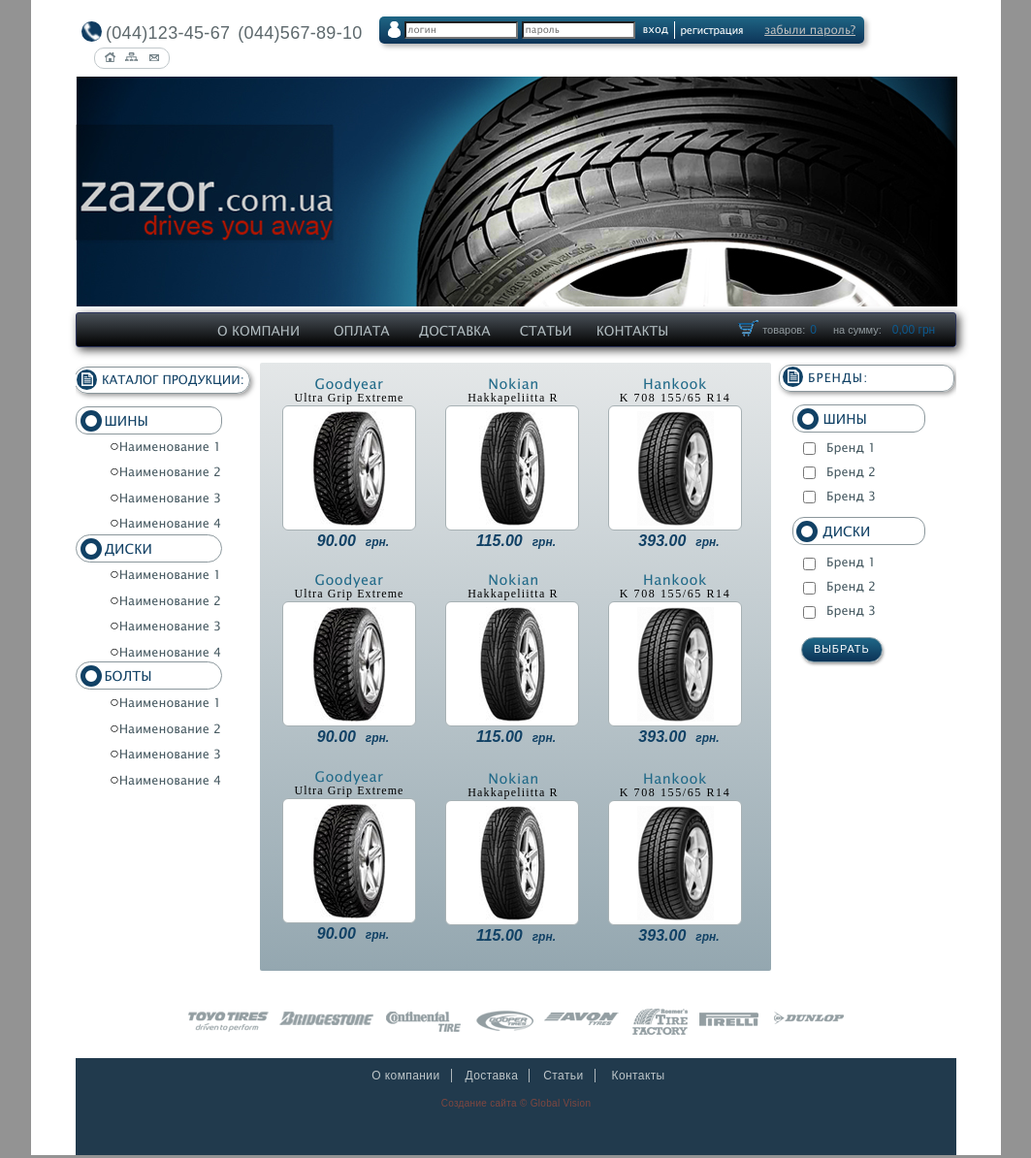
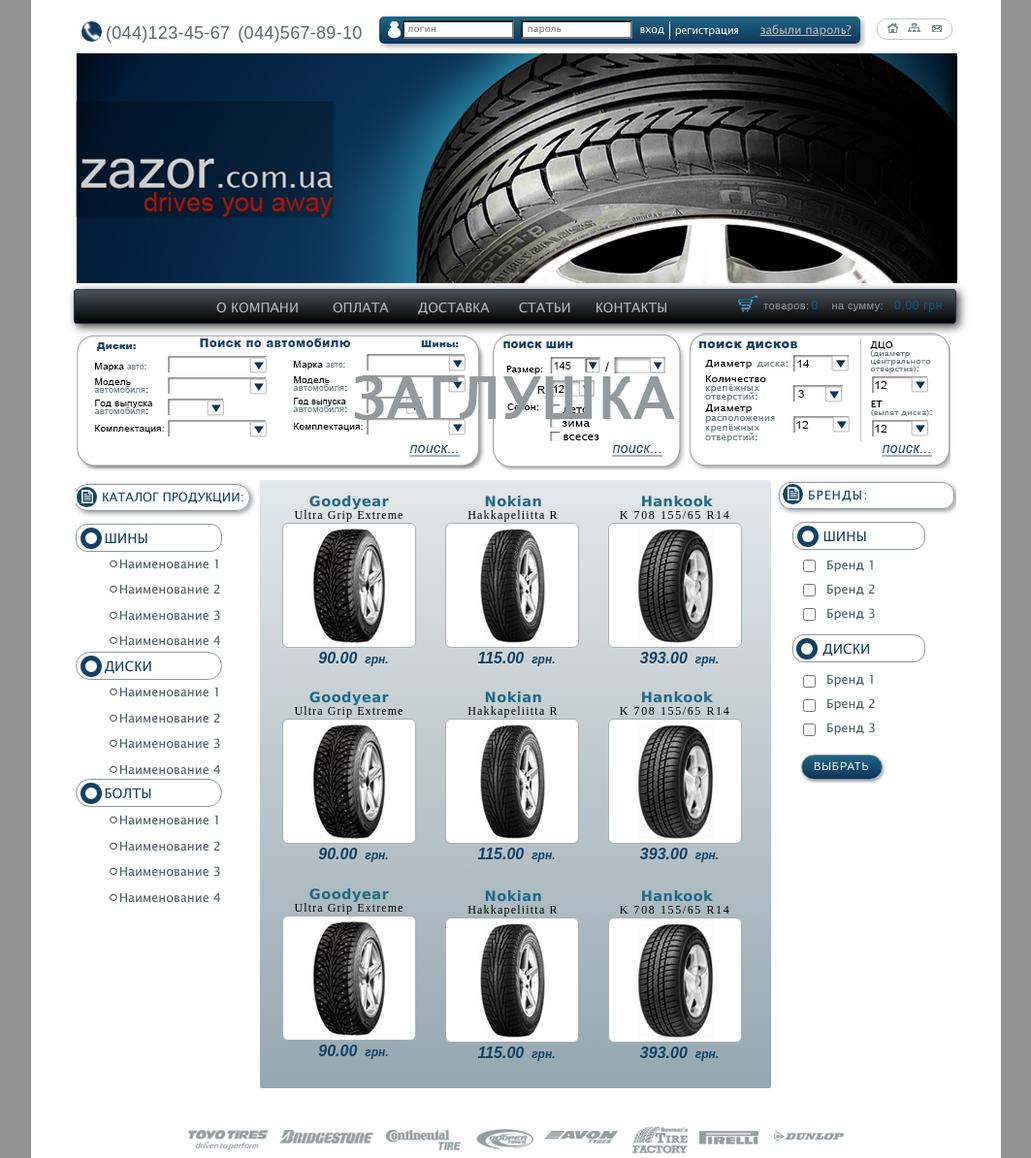
Before and after one commit to Emiltito/emiltito.github.io, a plain HTML site: page mylubs/html/06/index.html in a window 1280 px wide. Shown: the top 1194 px of the page at 97% size, without its empty margins (108-1171 px from the left). Drawn offline with Linux system fonts and the light colour scheme.

Commit message:
поправил

```diff
--- a/mylubs/html/06/css/style.css
+++ b/mylubs/html/06/css/style.css
@@ -24,6 +24,7 @@ body {
 
 header {
   position: relative;
+  width: 908px;
   padding: 17px 6px 8px 6px;
 }
 
@@ -70,15 +71,32 @@ header {
   vertical-align: middle;
 }
 
-.authorization input[type=text], input[type=password] {
-  width: 108px;
+.authorization input[type=text] {
+    width: 105px;
+    font-size: 10px;
+    line-height: 15px;
+    font-family: "Lucida Sans Unicode", Arial, sans-serif;
+    color: #97a2a6;
+    border-radius: 1px;
+    vertical-align: middle;
+    margin-left: -2px;
+    padding: 0px 2px 0px 4px;
+    margin-top: -1px;
+}
+
+.authorization input[type=password] {
+  width: 103px;
   font-size: 10px;
-  line-height: 12px;
+  line-height: 15px;
   font-family: "Lucida Sans Unicode", Arial, sans-serif;
   color: #97a2a6;
   padding-right: 3px;
+  padding-left: 5px;
   border-radius: 1px;
   vertical-align: middle;
+  margin-left: 3px;
+  padding: 0px 3px 0px 5px;
+  margin-top: -1px;
 }
 
 .authorization input[type=submit] {
@@ -89,7 +107,13 @@ header {
   background: transparent;
   border: none;
   vertical-align: middle;
+  letter-spacing: -0.4px;
   padding: 1px 2px 3px 4px;
+}
+
+.authorization input:placeholder  {
+  margin-left: 2px;
+  padding-left: 0px;
 }
 
 .reg a{
@@ -98,12 +122,12 @@ header {
   font-family: "Lucida Sans Unicode", Arial, sans-serif;
   text-decoration: none;
   vertical-align: middle;
-  letter-spacing: -0.4px;
+  letter-spacing: -0.3px;
+  margin-left: -1px;
 
 }
 
 .reg a:hover{
-
   text-decoration: underline;
   vertical-align: middle;
 
@@ -139,31 +163,35 @@ header {
   padding: 0 3px;
 }
 
-nav {
+.menu{
   position: relative;
-  margin-top: 3px;
   background: linear-gradient(to bottom, rgba(77,86,99,1) 0%, rgba(70,77,84,1) 5%, rgba(1,1,1,1) 100%);
   height: 34px;
   border: 1px solid #2c345a;
   border-radius: 3px;
   box-shadow: 3px 3px 10px 0px rgba(0,0,0,0.75);
+  margin-top: 3px;
+  margin-bottom: 8px;
+  margin-left: -2px;
 }
 
-
-.menu {
+nav {
+  float: left;
+  position: relative;
   display: inline-block;
   vertical-align: middle;
   height: 34px;
-  margin-left: 130px;
+  margin-left: 131px;
   padding: 0px 2px;
 }
+
 
 .menu li{
   display: inline-block;
   padding: 0px 4px;
 }
 
-  .menu li:first-child {
+.menu li:first-child {
  margin-right: 5px;
 }
 
@@ -196,13 +224,17 @@ nav {
 }
 
 .basket {
+  position: relative;
   display: inline-block;
-  margin-left: 53px;
+  margin-left: 57px;
+  margin-top: 6px;
+  height: 34px;
 }
 
 .baskimage {
   display: inline-block;
   vertical-align: middle;
+  margin-right: 2px;
 }
 
 .basket span {
@@ -211,10 +243,11 @@ nav {
   line-height: 12px;
   color: #929b9f;
   vertical-align: middle;
+  letter-spacing: 0.4px;
 }
 
 .scr {
-  margin-right: 13px;
+  margin-right: 10px;
 }
 
 .scr a{
@@ -222,7 +255,11 @@ nav {
   font-size: 12px;
   color: #0d5a8f;
   text-decoration: none;
-  padding-left: 1px;
+  margin-left: -2px;
+}
+
+.itogo {
+  vertical-align: middle;
 }
 
 .itogo a{
@@ -231,6 +268,7 @@ nav {
   color: #0d5a8f;
   text-decoration: none;
   margin-left: 7px;
+  letter-spacing: 0.7px;
 }
 
 .container {
@@ -297,7 +335,7 @@ nav {
 .content {
   position: relative;
   overflow: hidden;
-  margin: 15px 0px;
+  margin: 6px 0px 15px 0px;
 }
 
 .left-menu {
@@ -376,19 +414,23 @@ submenu4 .circle {
 }
 
 .left-menu li{
-  text-align: right;
+  width: 130px;
   line-height: 25.46px;
+  margin-left: 34px;
 }
 
 .left-menu li:before {
   content: "\25cb";
+  margin-top: 1px;
 }
 
 .left-menu li a{
+  display: inline-block;
   font-size: 12.73px;
   color: #465961;
   font-family: "Lucida Sans Unicode", Arial, sans-serif;
   text-decoration: none;
+  margin-left: 1px;
 }
 
 .left-menu li a:hover {
@@ -398,7 +440,6 @@ submenu4 .circle {
   font-size: 14px;
   font-weight: bold;
   text-decoration: underline;
-  letter-spacing: -1.1px;
 }
 
 
@@ -490,7 +531,7 @@ submenu4 .circle {
   letter-spacing: 0.9px;
 }
 
-main {
+.product {
   width: 527px;
   background: linear-gradient(to top, #94a7b0, #e4e7e8);
   float: left;
@@ -500,77 +541,78 @@ main {
   border-radius: 2px;
   padding-top: 16px;
 }
-main section {
+.product section {
   float: left;
   text-align: center;
   margin-bottom: 26px;
 }
 
-main .goodyear {
+.product .goodyear {
   margin-left: 23px;
 }
 
-main .goodyear > p {
+.product .goodyear > p {
   letter-spacing: 1.1px;
 }
 
-main .goodyear:nth-child(7) {
+.product .goodyear:nth-child(7) {
   margin-top: 1px;
   margin-bottom: 30px;
 }
 
-main .nokian {
+.product .nokian {
   margin-left: 30px;
 }
 
-main .nokian > p {
+.product .nokian > p {
   padding-left: 2px;
   letter-spacing: 1.2px;
 }
 
-main .nokian h1 a {
+.product .nokian h1 a {
   padding-left: 3px;
 }
 
-main .nokian:nth-child(8) {
+.product .nokian:nth-child(8) {
   margin-top: 3px;
   margin-bottom: 22px;
 }
 
-main .henkook {
+.product .henkook {
   margin-left: 30px;
 }
 
-main .henkook > p {
+.product .henkook > p {
   letter-spacing: 1.6px;
 }
 
-}
-main .henkook h1 a {
+
+.product .henkook h1 a {
   padding-left: 4px;
 }
 
-main .henkook:nth-child(9) {
+.product .henkook:nth-child(9) {
   margin-top: 3px;
   margin-bottom: 22px;
 }
 
-main section p {
+.product section p {
   font-size: 12px;
   line-height: 16px;
   letter-spacing: 0.5px;
 }
 
-main h1 {
+.product h1 {
   line-height: 12px;
 }
 
-main h1 a {
+.product h1 a {
   font-size: 14.5px;
   font-family: "Lucida Sans Unicode", Arial, sans-serif;
   color: rgb( 32, 105, 136 );
   text-decoration: none;
   letter-spacing: 0.5px;
+  font-weight: bold;
 }
 
 .digit {
@@ -579,7 +621,7 @@ main h1 a {
   font-weight: bold;
   font-family: Arial, sans-serif;
   font-style: italic;
-  margin-left: 8px;
+  margin-left: 9px;
 }
 
 .grn {
@@ -588,18 +630,18 @@ main h1 a {
   font-weight: bold;
   font-style: italic;
   font-family: Arial, sans-serif;
-  margin-left: 6px;
+  margin-left: 4px;
 }
 
-main figcaption {
+.price {
   margin-top: 3px;
 }
 
-main figure {
+.product article {
   margin: 0;
 }
 
-main figure p {
+.product article p {
   width: 138px;
   height: 129px;
   box-sizing: border-box;
@@ -610,14 +652,14 @@ main figure p {
   background: #fff;
 }
 
-main figure img {
+.product article img {
   vertical-align: middle;
   padding: 5px 28px;
 }
 
 .partners {
   clear: both;
-  margin: -15px 0px 24px 116px;
+  margin: -14px 0px 24px 116px;
 }
 
 .bridgestone {
--- a/mylubs/html/06/index.html
+++ b/mylubs/html/06/index.html
@@ -38,8 +38,8 @@
      <div class="slide">
        <img src="image/slide.jpg" alt="Slide">
      </div>
+     <div class="menu">
        <nav>
-       <div class="menu">
          <ul>
            <li><a href="#">О компани</a></li>
            <li><a href="#">Оплата</a></li>
@@ -47,7 +47,7 @@
            <li><a href="#">Статьи</a></li>
            <li><a href="#">Контакты</a></li>
          </ul>
-       </div>
+       </nav>
        <div class="basket">
           <div class="baskimage">
            <img src="image/basket.png" alt="basket">
@@ -57,9 +57,14 @@
           <span>на сумму:</span>
           <span class="itogo"><a href="#">0,00 грн</a></span>
        </div>
-     </nav>
+     </div>
+     <div class="zagl">
+       <img src="image/zagl.jpg" alt="Заглушка">
+     </div>
      <div class="content">
+       <main>
          <aside class="sidebar-left">
+           <section>
            <div class="left-head">
              <div class="img"></div>
              <p>Каталог продукции:</p>
@@ -96,132 +101,135 @@
              <li><a href="#">Наименование 4</a></li>
              </ul>
            </div>
+           </section>
          </aside>
-       <main>
+         <div class="product">
          <section class="goodyear">
          <h1><a href="#">Goodyear</a></h1>
            <p>Ultra Grip Extreme</p>
-           <figure>
+           <article>
              <p>
                <a href="#"><img src="image/product/goodyear.png" alt="img"></a>
              </p>
-             <figcaption>
+             <div class="price">
                <span class="digit">90.00</span>
                <span class="grn">грн.</span>
-             </figcaption>
-           </figure>
+             </div>
+           </article>
           </section>
           <section class="nokian">
            <h1><a href="#">Nokian</a></h1>
            <p>Hakkapeliitta R</p>
-           <figure>
+           <article>
              <p>
                <a href="#"><img src="image/product/nokian.png" alt="img"></a>
              </p>
-             <figcaption>
+             <div class="price">
                <span class="digit">115.00</span>
                <span class="grn">грн.</span>
-             </figcaption>
-           </figure>
+             </div>
+           </article>
           </section>
           <section class="henkook">
            <h1><a href="#">Hankook</a></h1>
            <p>K 708 155/65 R14</p>
-           <figure>
+           <article>
              <p>
                <a href="#"><img src="image/product/henkook.png" alt="img"></a>
              </p>
-             <figcaption>
+             <div class="price">
                <span class="digit">393.00</span>
                <span class="grn">грн.</span>
-             </figcaption>
-           </figure>
+             </div>
+           </article>
           </section>
           <section class="goodyear">
            <h1><a href="#">Goodyear</a></h1>
            <p>Ultra Grip Extreme</p>
-           <figure>
+           <article>
              <p>
                <a href="#"><img src="image/product/goodyear.png" alt="img"></a>
              </p>
-             <figcaption>
+             <div class="price">
                <span class="digit">90.00</span>
                <span class="grn">грн.</span>
-             </figcaption>
-           </figure>
+             </div>
+           </article>
           </section>
           <section class="nokian">
            <h1><a href="#">Nokian</a></h1>
            <p>Hakkapeliitta R</p>
-           <figure>
+           <article>
              <p>
                <a href="#"><img src="image/product/nokian.png" alt="img"></a>
              </p>
-             <figcaption>
+             <div class="price">
                <span class="digit">115.00</span>
                <span class="grn">грн.</span>
-             </figcaption>
-           </figure>
+             </div>
+           </article>
           </section>
           <section class="henkook">
            <h1><a href="#">Hankook</a></h1>
            <p>K 708 155/65 R14</p>
-           <figure>
+           <article>
              <p>
                <a href="#"><img src="image/product/henkook.png" alt="img"></a>
              </p>
-             <figcaption>
+             <div class="price">
                <span class="digit">393.00</span>
                <span class="grn">грн.</span>
-             </figcaption>
-           </figure>
+             </div>
+           </article>
           </section>
           <section class="goodyear">
            <h1><a href="#">Goodyear</a></h1>
            <p>Ultra Grip Extreme</p>
-           <figure>
+           <article>
              <p>
                <a href="#"><img src="image/product/goodyear.png" alt="img"></a>
              </p>
-             <figcaption>
+             <div class="price">
                <span class="digit">90.00</span>
                <span class="grn">грн.</span>
-             </figcaption>
-           </figure>
+             </div>
+           </article>
           </section>
           <section class="nokian">
            <h1><a href="#">Nokian</a></h1>
            <p>Hakkapeliitta R</p>
-           <figure>
+           <article>
              <p>
                <a href="#"><img src="image/product/nokian.png" alt="img"></a>
              </p>
-             <figcaption>
+             <div class="price">
                <span class="digit">115.00</span>
                <span class="grn">грн.</span>
-             </figcaption>
-           </figure>
+             </div>
+           </article>
           </section>
           <section class="henkook">
            <h1><a href="#">Hankook</a></h1>
            <p>K 708 155/65 R14</p>
-           <figure>
+           <article>
              <p>
                <a href="#"><img src="image/product/henkook.png" alt="img"></a>
              </p>
-             <figcaption>
+             <div class="price">
                <span class="digit">393.00</span>
                <span class="grn">грн.</span>
-             </figcaption>
-            </figure>
+             </div>
+            </article>
           </section>
-       </main>
+          </div>
          <aside class="sidebar-right">
+           <section>
              <div class="right-head">
                <div class="img"></div>
                <p>Бренды:</p>
              </div>
                <div class="right-menu">
+                 <section>
                    <form action="#" method="post">
                      <div class="submenu4">
                        <div class="circle"></div>
@@ -257,10 +265,13 @@
                       <input type="submit" name="submit" value="Выбрать">
                      </div>
                    </form>
+                 </section>
                </div>
+           </section>
          </aside>
+        </main>
       </div>
-     <div class="partners">
+     <aside class="partners">
        <img class="toyo" src="image/partners/1.png" alt="img">
        <img class="bridgestone" src="image/partners/2.png" alt="img">
        <img class="continental" src="image/partners/3.png" alt="img">
@@ -269,7 +280,7 @@
        <img class="tire" src="image/partners/6.png" alt="img">
        <img class="pirelli" src="image/partners/7.png" alt="img">
        <img class="dunlop" src="image/partners/8.png" alt="img">
-     </div>
+     </aside>
      <footer>
        <div class="footermenu">
          <a href="#">О компании</a>
```
Also changed, not shown: mylubs/html/06/image/zagl.jpg (added). Lines whose indentation alone changed are shown as unchanged.
